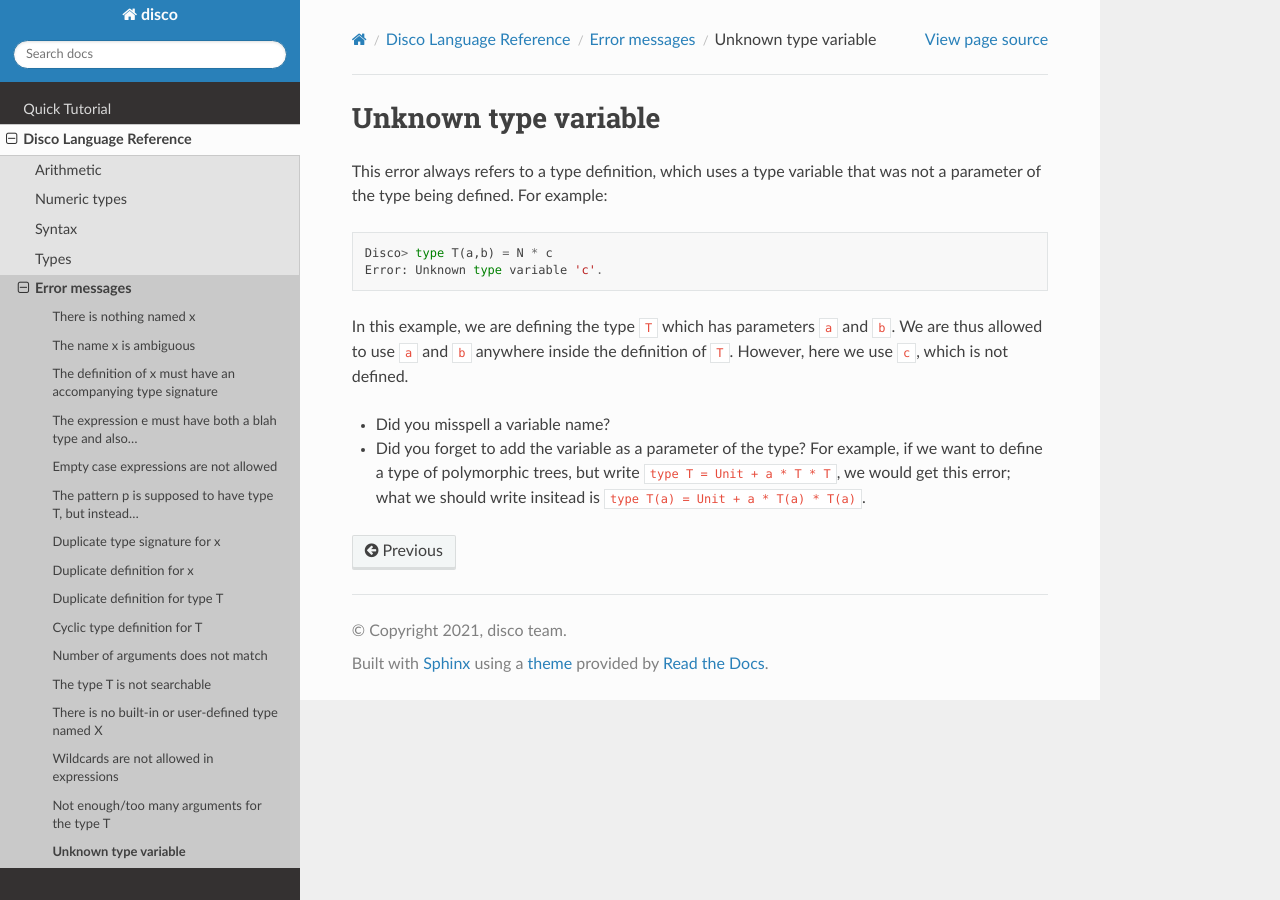
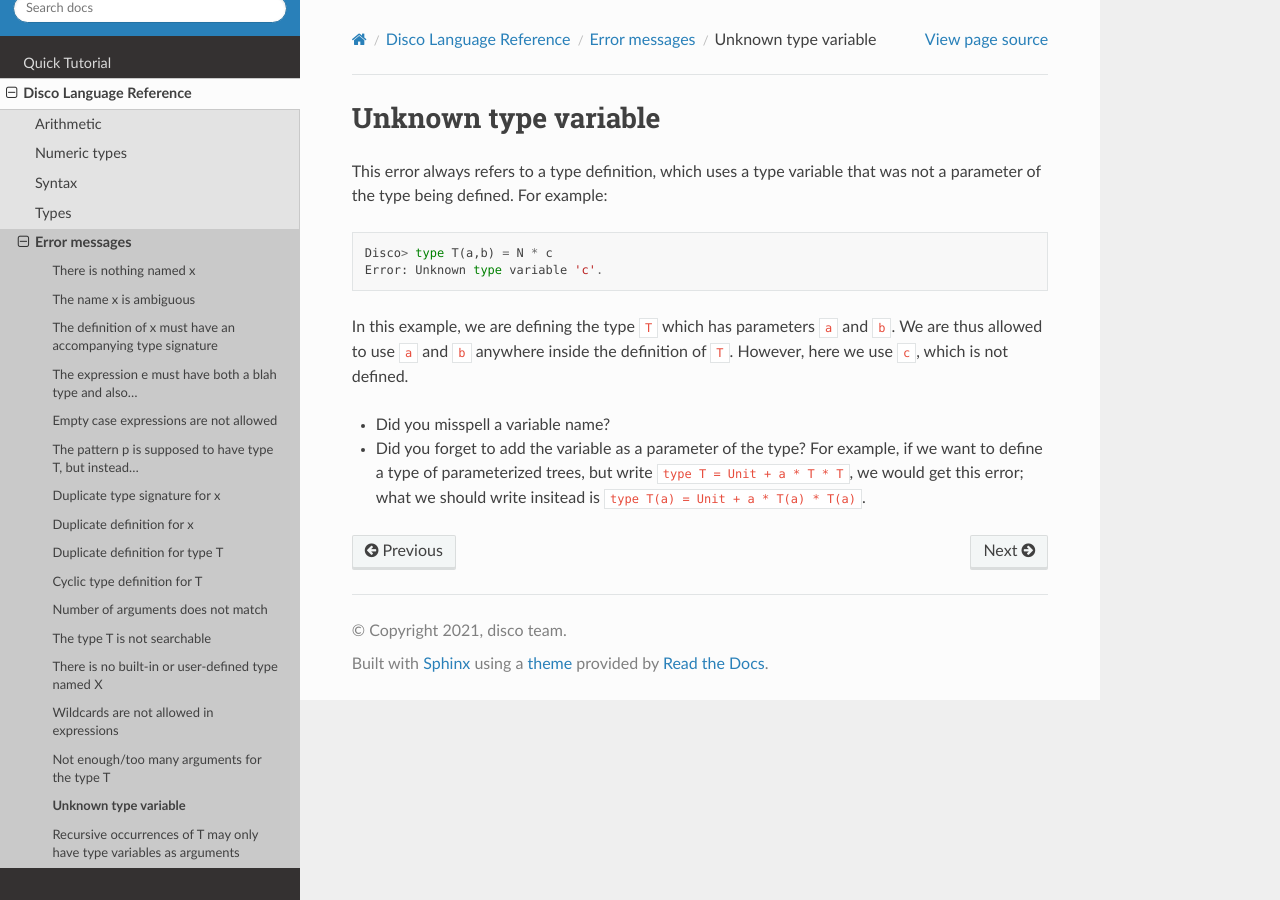
Before and after one commit to disco-lang/disco, a Sphinx documentation site: the page built from docs/reference/unbound-tyvar.rst, in a window 1280 px wide. Built offline with Sphinx 7.4.7 and the Read the Docs theme 2.0.0, drawn with Linux system fonts in a browser that asks for light colours; pages that are not in the unit, such as notebooks, are missing from menus.

Commit message:
ref page for polymorphic recursion error

```diff
--- a/docs/reference/errors.rst
+++ b/docs/reference/errors.rst
@@ -28,3 +28,4 @@ https://github.com/disco-lang/disco/issues !
    wildcard-expr
    num-args-type
    unbound-tyvar
+   no-poly-rec
--- a/docs/reference/unbound-tyvar.rst
+++ b/docs/reference/unbound-tyvar.rst
@@ -18,6 +18,6 @@ not defined.
 - Did you misspell a variable name?
 
 - Did you forget to add the variable as a parameter of the type?  For
-  example, if we want to define a type of polymorphic trees, but write
+  example, if we want to define a type of parameterized trees, but write
   ``type T = Unit + a * T * T``, we would get this error; what we
   should write insitead is ``type T(a) = Unit + a * T(a) * T(a)``.
```
Also changed, not shown: docs/reference/no-poly-rec.rst (added, +31 -0 lines), 2 other files.
